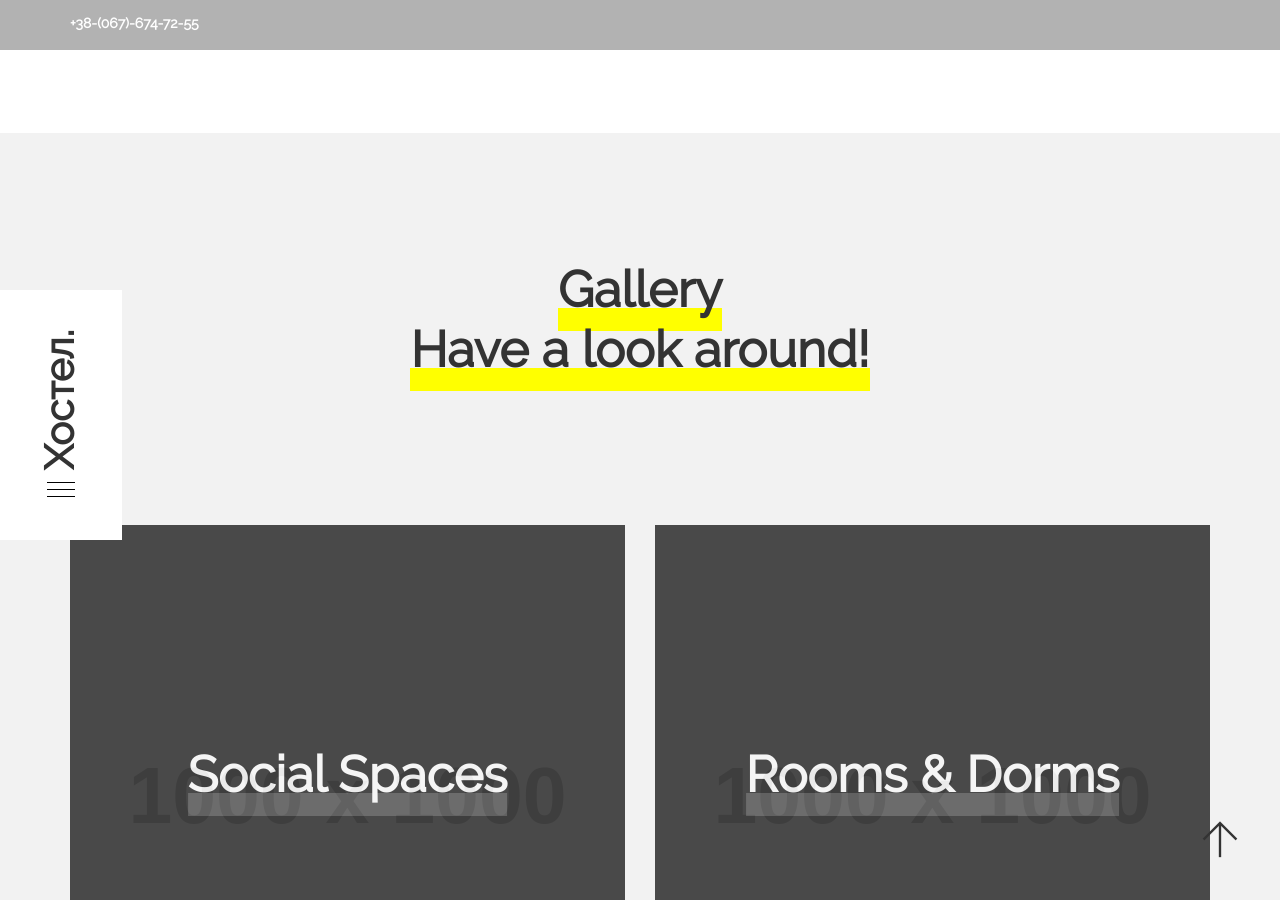
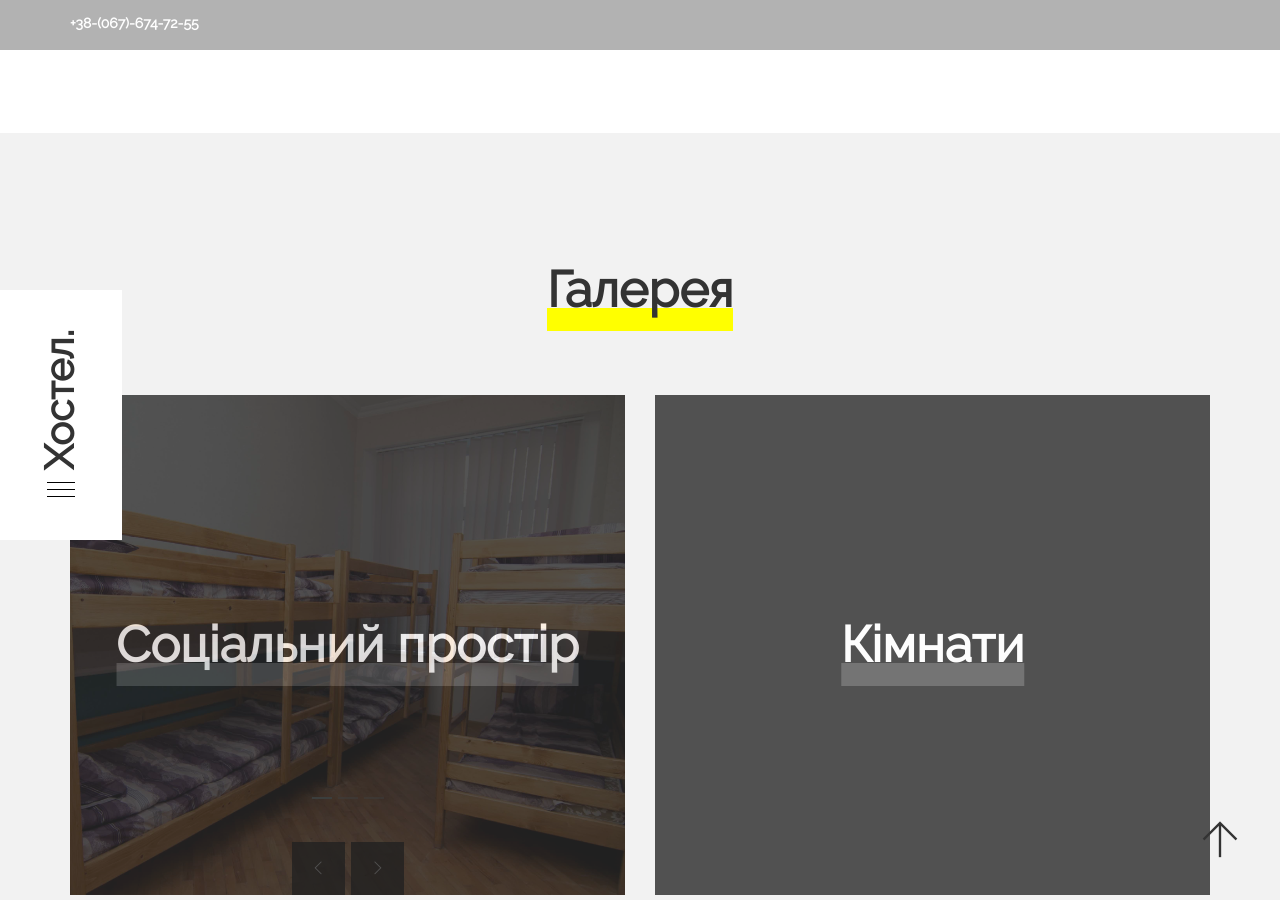
Before and after one commit to greenhostel/greenhostel.github.io, a Jekyll site: the page built from index.html, in a window 1280 px wide and 900 px high, scrolled down 4266 px. Built offline with Jekyll 4.4.1, drawn with Linux system fonts in a browser that asks for light colours; some of the changed text lies outside the part shown.

Commit message:
add gallery

```diff
--- /dev/null
+++ b/_includes/gallery.html
@@ -0,0 +1,29 @@
+<!-- section -->
+<section class="reg_section reg_image_bck" data-color="#f2f2f2" id="gallery">
+    <div class="container text-center">
+        <h2>{{ site.data.gallery.title }}</h2><br>
+
+        <div class="row reg_gallery reg_auto_height reg_wht_txt">
+
+            <!-- item -->
+            {% for album in site.data.gallery.albums %}
+            <div class="col-md-6" >
+                <div class="reg_gallery_carousel_txt reg_over" data-color="#292929" data-opacity="0.8">
+                    <h2>{{ album.title }}</h2>
+                </div>
+                <div class="reg_single_carousel reg_gallery_carousel reg_rooms_carousel">
+                    {% for image in album.list %}
+                    <div class="reg_room_block reg_gallery_item reg_image_bck" data-image="/images/rooms/{{image}}">
+                    </div>
+                    {% endfor %}
+                </div>
+            </div>
+            {% endfor %}
+
+        </div>
+        <!-- row end -->
+
+    </div>
+    <!-- container end -->
+</section>
+<!-- section end -->
--- a/index.html
+++ b/index.html
@@ -66,167 +66,7 @@ phone: +380685006977
 
 		{% include services.html %}
 
-		<!-- section -->
-		<section class="reg_section reg_image_bck" data-color="#f2f2f2" id="gallery">
-			<div class="container text-center">
-				<h2>Gallery</h2><br>
-				<h3 class="reg_subtitle">Have a look around!</h3>
-
-
-
-				<div class="row reg_gallery reg_auto_height reg_wht_txt">
-
-					<!-- item -->
-					<div class="col-md-6" >
-						<div class="reg_gallery_carousel_txt reg_over" data-color="#292929" data-opacity="0.8">
-							<h2>Social Spaces</h2>
-						</div>
-						<div class="reg_single_carousel reg_gallery_carousel reg_rooms_carousel">
-							<div class="reg_room_block reg_gallery_item reg_image_bck" data-image="http://placehold.it/1000x1000">
-							</div>
-							<div class="reg_room_block reg_gallery_item reg_image_bck" data-image="http://placehold.it/1000x1000">
-							</div>
-							<div class="reg_room_block reg_gallery_item reg_image_bck" data-image="http://placehold.it/1000x1000">
-							</div>
-						</div>
-					</div>
-
-					<!-- item -->
-					<div class="col-md-6" >
-						<div class="reg_gallery_carousel_txt reg_over" data-color="#292929" data-opacity="0.8">
-							<h2>Rooms & Dorms</h2>
-						</div>
-						<div class="reg_single_carousel reg_gallery_carousel reg_rooms_carousel">
-							<div class="reg_room_block reg_gallery_item reg_image_bck" data-image="http://placehold.it/1000x1000">
-							</div>
-							<div class="reg_room_block reg_gallery_item reg_image_bck" data-image="http://placehold.it/1000x1000">
-							</div>
-							<div class="reg_room_block reg_gallery_item reg_image_bck" data-image="http://placehold.it/1000x1000">
-							</div>
-						</div>
-					</div>
-
-					<!-- item -->
-					<div class="col-md-6" >
-						<div class="reg_gallery_carousel_txt reg_over" data-color="#292929" data-opacity="0.9">
-							<h2>Kitchen</h2>
-						</div>
-						<div class="reg_single_carousel reg_gallery_carousel reg_rooms_carousel">
-							<div class="reg_room_block reg_gallery_item reg_image_bck" data-image="http://placehold.it/1000x1000">
-							</div>
-							<div class="reg_room_block reg_gallery_item reg_image_bck" data-image="http://placehold.it/1000x1000">
-							</div>
-						</div>
-					</div>
-
-					<!-- item -->
-					<div class="col-md-6" >
-						<div class="reg_gallery_carousel_txt reg_over" data-color="#292929" data-opacity="0.8">
-							<h2>Regal Bar</h2>
-						</div>
-						<div class="reg_single_carousel reg_gallery_carousel reg_rooms_carousel">
-							<div class="reg_room_block reg_gallery_item reg_image_bck" data-image="http://placehold.it/1000x1000">
-							</div>
-							<div class="reg_room_block reg_gallery_item reg_image_bck" data-image="http://placehold.it/1000x1000">
-							</div>
-							<div class="reg_room_block reg_gallery_item reg_image_bck" data-image="http://placehold.it/1000x1000">
-							</div>
-						</div>
-					</div>
-
-				</div>
-				<!-- row end -->
-
-			</div>
-			<!-- container end -->
-		</section>
-		<!-- section end -->
-
-		<!-- section -->
-		<section class="reg_section" id="instagram">
-			<div class="container text-center">
-				<h2>Instagram</h2><br>
-				<h3 class="reg_subtitle">Follow Us on #maskan</h3>
-
-				<!-- instagram -->
-				<div id="instagram-carousel" class="insta_slider clearfix"></div>
-
-
-			</div>
-			<!-- container end -->
-		</section>
-		<!-- section end -->
-
-		<!-- section -->
-		<section class="reg_section" id="team">
-			<div class="container text-center">
-				<h2>Team</h2><br>
-				<h3 class="reg_subtitle">Friendly & Professional</h3>
-
-				<!-- boxes -->
-				<div class="reg_icon_boxes row text-center">
-
-
-					<!-- slider -->
-					<div class="reg_team_slider">
-
-						<!-- item -->
-						<div class="reg_icon_box reg_team_box">
-							<div class="reg_icon_box_photo">
-								<img src="http://placehold.it/450x1215" alt="">
-							</div>
-							<h4><b>William Sanchez</b> <br>CEO/Founder</h4>
-						</div>
-
-						<!-- item -->
-						<div class="reg_icon_box reg_team_box">
-							<div class="reg_icon_box_photo">
-								<img src="http://placehold.it/450x1215" alt="">
-							</div>
-							<h4><b>Amber Richards</b> <br>Managing director</h4>
-						</div>
-
-						<!-- item -->
-						<div class="reg_icon_box reg_team_box">
-							<div class="reg_icon_box_photo">
-								<img src="http://placehold.it/450x1215" alt="">
-							</div>
-							<h4><b>Harold Henry</b> <br>Computer programmer</h4>
-						</div>
-
-						<!-- item -->
-						<div class="reg_icon_box reg_team_box">
-							<div class="reg_icon_box_photo">
-								<img src="http://placehold.it/450x1215" alt="">
-							</div>
-							<h4><b>Austin Burton</b> <br>Events organiser</h4>
-						</div>
-
-						<!-- item -->
-						<div class="reg_icon_box reg_team_box">
-							<div class="reg_icon_box_photo">
-								<img src="http://placehold.it/450x1215" alt="">
-							</div>
-							<h4><b>Jean Gray</b> <br>Publisher</h4>
-						</div>
-
-						<!-- item -->
-						<div class="reg_icon_box reg_team_box">
-							<div class="reg_icon_box_photo">
-								<img src="http://placehold.it/450x1215" alt="">
-							</div>
-							<h4><b>Joseph Baker</b> <br>Engineer</h4>
-						</div>
-
-					</div>
-					<!-- slider end -->
-				</div>
-				<!-- boxes end -->
-
-			</div>
-			<!-- container end -->
-		</section>
-		<!-- section end -->
+		{% include gallery.html %}
 
 		<!-- section -->
 		<section class="reg_section reg_image_bck" data-color="#f2f2f2" id="map">
```
Also changed, not shown: _data/gallery.yml (added, +15 -0 lines).
